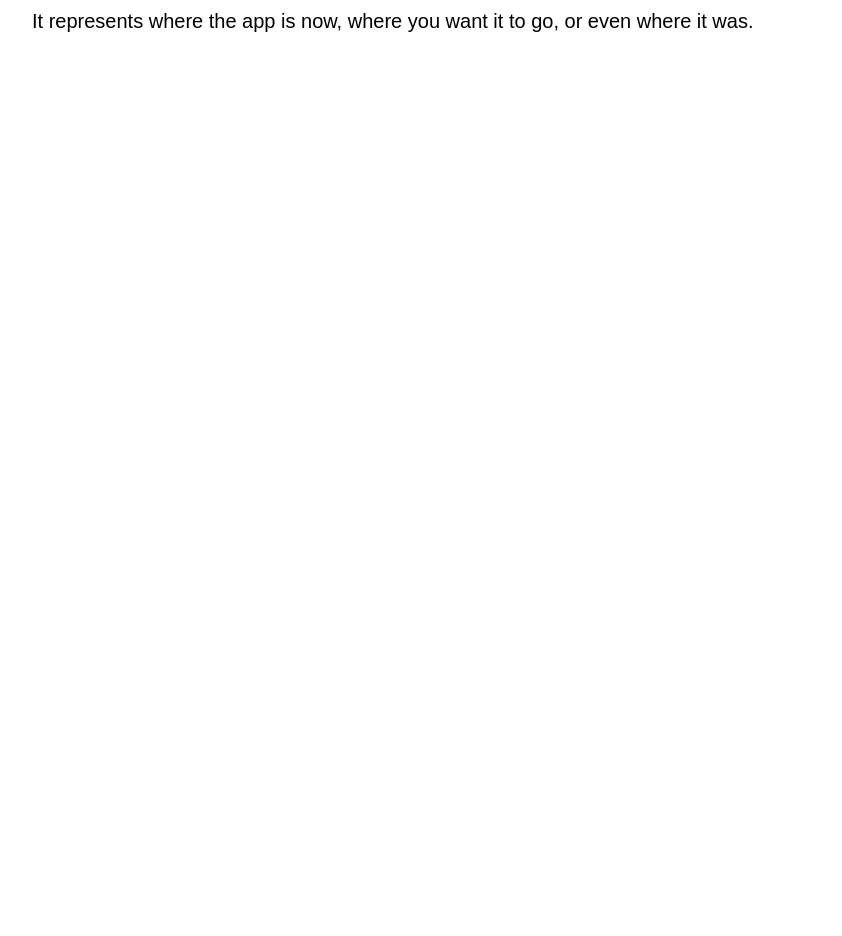
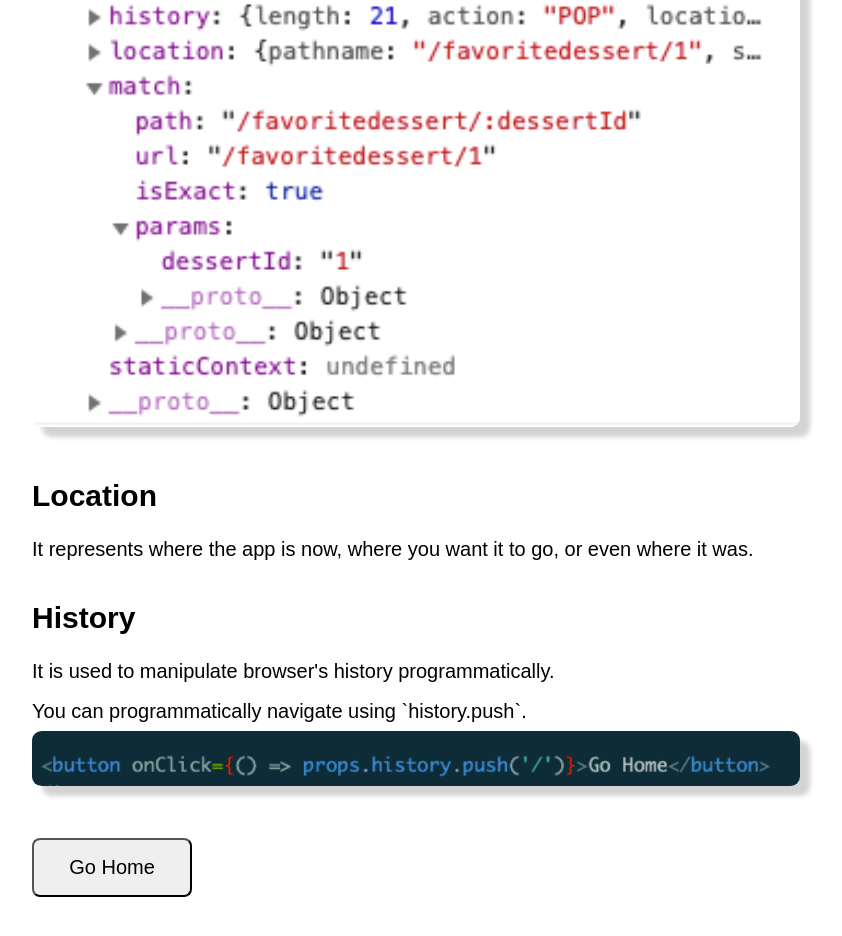
Before and after one commit to kishnparbadia1/react-router-live-demo, a React (Create React App) app: page /route-props in a window 1280 px wide. Shown: the part 632-1568 px from the top of the page, without its empty margins (224-1066 px from the left). Before the commit the page ends 800 px from the top, so only its background shows below. Built offline with nearby package versions, Linux system fonts and the light colour scheme.

Commit message:
add info

```diff
--- a/src/RouteProps.js
+++ b/src/RouteProps.js
@@ -1,6 +1,6 @@
 import React from "react";
 
-function RouteProps() {
+function RouteProps(props) {
   return (
     <div className="container">
       <h1>Route Props</h1>
@@ -21,12 +21,19 @@ function RouteProps() {
           the url parameters.
         </li>
       </ul>
+      <img src="/match.png" alt="match code snippet"></img>
 
       <h2>Location</h2>
       <p>
         It represents where the app is now, where you want it to go, or even
         where it was.
       </p>
+
+      <h2>History</h2>
+      <p>It is used to manipulate browser's history programmatically.</p>
+      <p>You can programmatically navigate using `history.push`.</p>
+      <img src="/history.png" alt="history code snippet"></img>
+      <button onClick={() => props.history.push('/')}>Go Home</button>
     </div>
   );
 }
```
